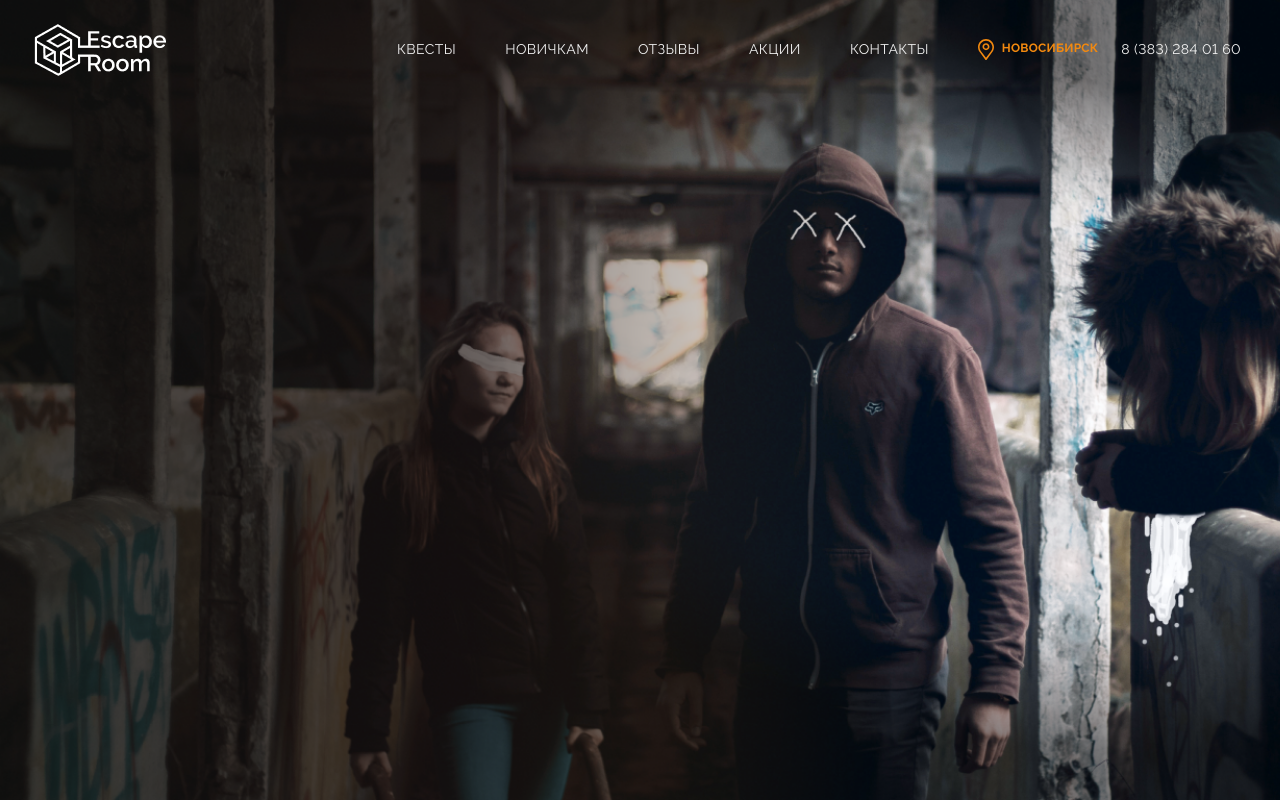
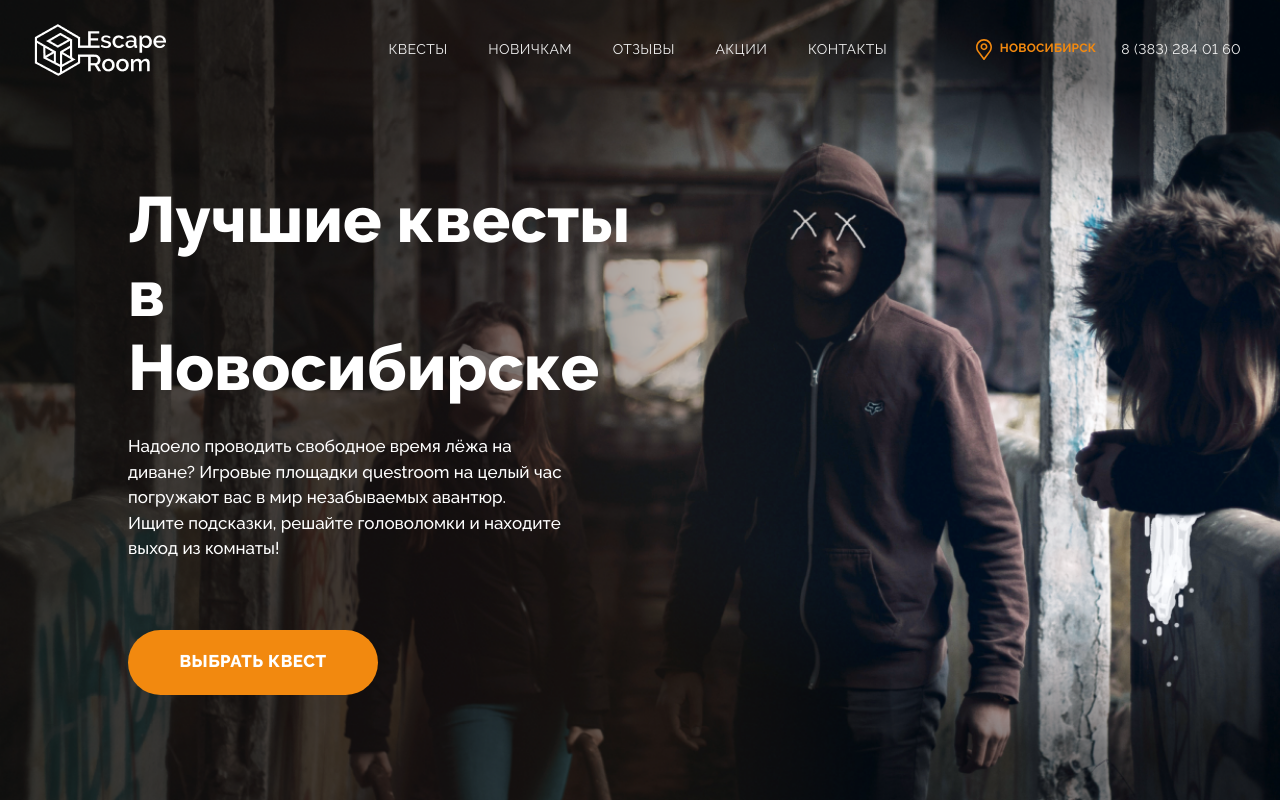
Before and after one commit to w1r3d7/escape-room, a website: page source/index.html in a window 1280 px wide. Drawn offline with nearby package versions, Linux system fonts and the light colour scheme; files that its build step writes are made by us from their sources.

Commit message:
добавляет верстку main главной страницы,исправляет шапку

```diff
--- a/source/index.html
+++ b/source/index.html
@@ -34,7 +34,6 @@
             <a href="#">Контакты</a>
           </li>
         </ul>
-
         <div class="main-nav__contacts">
           <a class="main-nav__contacts-city" href="#">Новосибирск</a>
           <a class="main-nav__contacts-phone" href="tel:+73832840160">8 (383) 284 01 60</a>
@@ -42,7 +41,14 @@
       </nav>
     </div>
   </header>
+  <main class="main-page__main main">
+    <h1 class="main__title">Лучшие квесты в Новосибирске</h1>
+    <p class="main__about">Надоело проводить свободное время лёжа на диване?  Игровые площадки questroom на целый час погружают вас  в мир незабываемых авантюр. Ищите подсказки, решайте головоломки и находите выход из комнаты!</p>
+    <button class="main__pick-quest btn" type="button">Выбрать квест</button>
+  </main>
+  <footer>
 
+  </footer>
   <script src="js/vendor.js"></script>
 </body>
 </html>
--- a/source/sass/blocks/main-nav.scss
+++ b/source/sass/blocks/main-nav.scss
@@ -1,25 +1,24 @@
 .main-nav {
   display: flex;
+
+  @include nav-header-desktop;
 }
 
 .main-nav__logo {
-  margin-right: 19%;
+  margin-right: 11%;
 }
 
 .main-nav__link-list {
   @include ul-reset();
 
   display: flex;
+  margin-left: auto;
+  justify-content: space-between;
   padding-top: 17px;
+  width: 41%;
 }
 
 .main-nav__link-item {
-  margin-right: 49px;
-
-  &:last-child {
-    margin-right: 0;
-  }
-
   a {
     text-transform: uppercase;
     color: $light-gray;
@@ -35,12 +34,12 @@
 
 .main-nav__contacts-phone {
   color: $light-gray;
-  font-feature-settings: 'pnum' on, 'lnum' on;
+  font-feature-settings: "pnum" on, "lnum" on;
 }
 
 .main-nav__contacts-city {
   position: relative;
-  margin-right: 23px;
+  margin-right: 25px;
   padding-left: 24px;
   color: $orange;
   font-weight: 700;
--- a/source/sass/blocks/main-page.scss
+++ b/source/sass/blocks/main-page.scss
@@ -3,3 +3,11 @@
   background-repeat: no-repeat;
   background-size: cover;
 }
+
+.main-page__header {
+  margin-bottom: 104px;
+}
+
+.main-page__main {
+  margin-left: 10%;
+}
--- /dev/null
+++ b/source/sass/blocks/main.scss
@@ -0,0 +1,19 @@
+.main__title {
+  margin: 0;
+  margin-bottom: 30px;
+  width: 44%;
+  font-weight: 800;
+  font-size: 64px;
+  line-height: auto;
+  color: $white;
+}
+
+.main__about {
+  margin: 0;
+  margin-bottom: 68px;
+  width: 38%;
+  font-weight: 500;
+  font-size: 17px;
+  line-height: 150%;
+  letter-spacing: 0;
+}
--- a/source/sass/style.scss
+++ b/source/sass/style.scss
@@ -6,3 +6,4 @@
 @import "blocks/main-page.scss";
 @import "blocks/header.scss";
 @import "blocks/main-nav.scss";
+@import "blocks/main.scss";
--- a/source/sass/system/mixins.scss
+++ b/source/sass/system/mixins.scss
@@ -16,3 +16,18 @@
   margin: 0;
   padding: 0;
 }
+
+
+@mixin nav-header-desktop {
+  font-size: 14px;
+  line-height: 117%;
+  font-weight: 600;
+  letter-spacing: 0.03em;
+}
+
+@mixin btn-caps {
+  font-size: 17px;
+  font-weight: 800;
+  text-transform: uppercase;
+  letter-spacing: 0.03em;
+}
--- a/source/sass/system/scaffolding.scss
+++ b/source/sass/system/scaffolding.scss
@@ -12,7 +12,6 @@ body {
   color: white;
   font-size: 14px;
   line-height: auto;
-  letter-spacing: 0.03em;
   font-weight: 600;
 }
 
@@ -36,6 +35,18 @@ a {
     padding-left: 16px;
     padding-right: 16px;
   }
+}
+
+.btn {
+  @include btn-caps;
+
+  padding: 0;
+  width: 250px;
+  min-height: 65px;
+  border: none;
+  border-radius: 65px;
+  background-color: $orange;
+  color: $white;
 }
 
 .scroll-lock {
--- a/source/sass/system/variables.scss
+++ b/source/sass/system/variables.scss
@@ -6,5 +6,6 @@ $retina-dppx: 1.5dppx;
 $main-font: "Raleway", "Arial", sans-serif;
 
 $light-gray: #f0f0f0;
+$white: #ffffff;
 $gray: #c6c4c2;
 $orange: #f2890f;
```
Also changed, not shown: build/css/style.css, build/css/style.min.css, build/index.html, source/sass/system/fonts.scss (line endings or trailing spaces), 1 other file.
